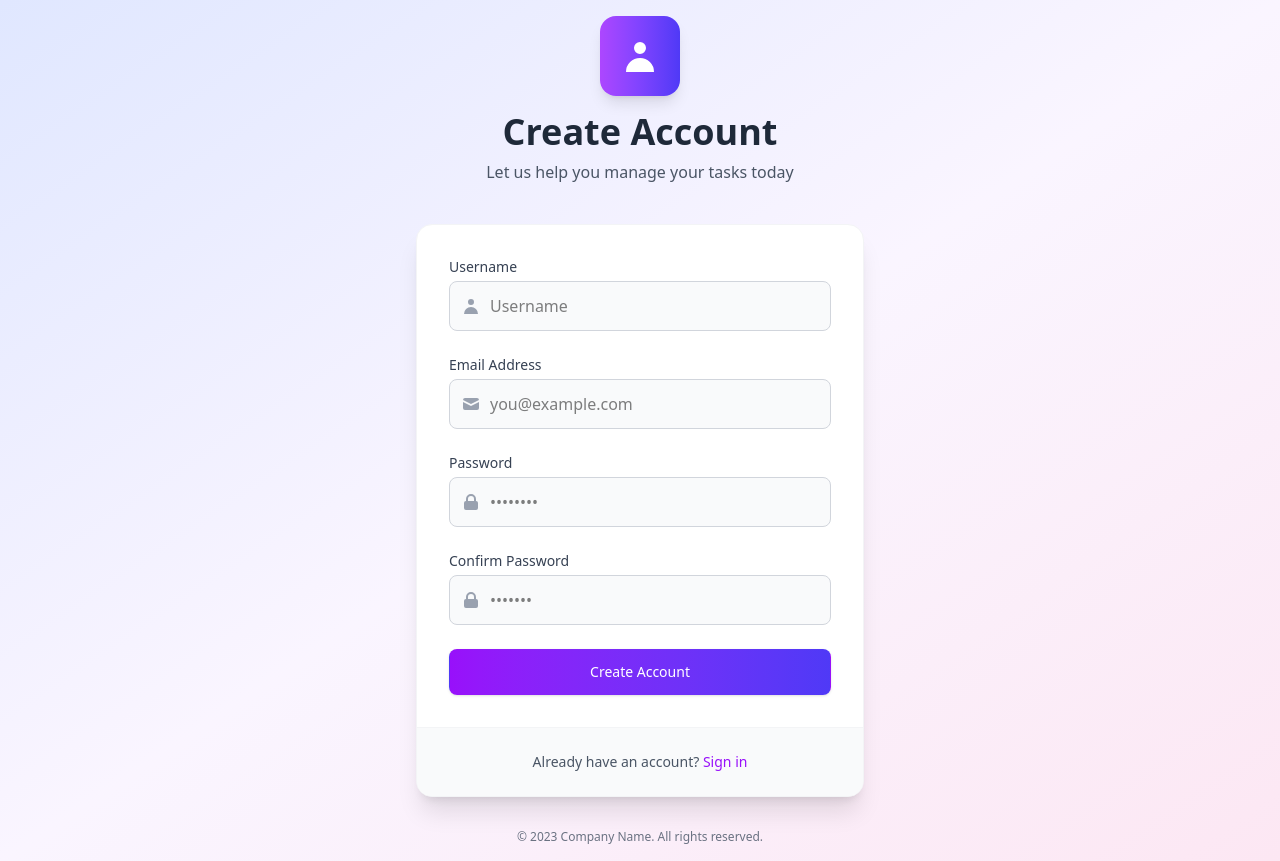
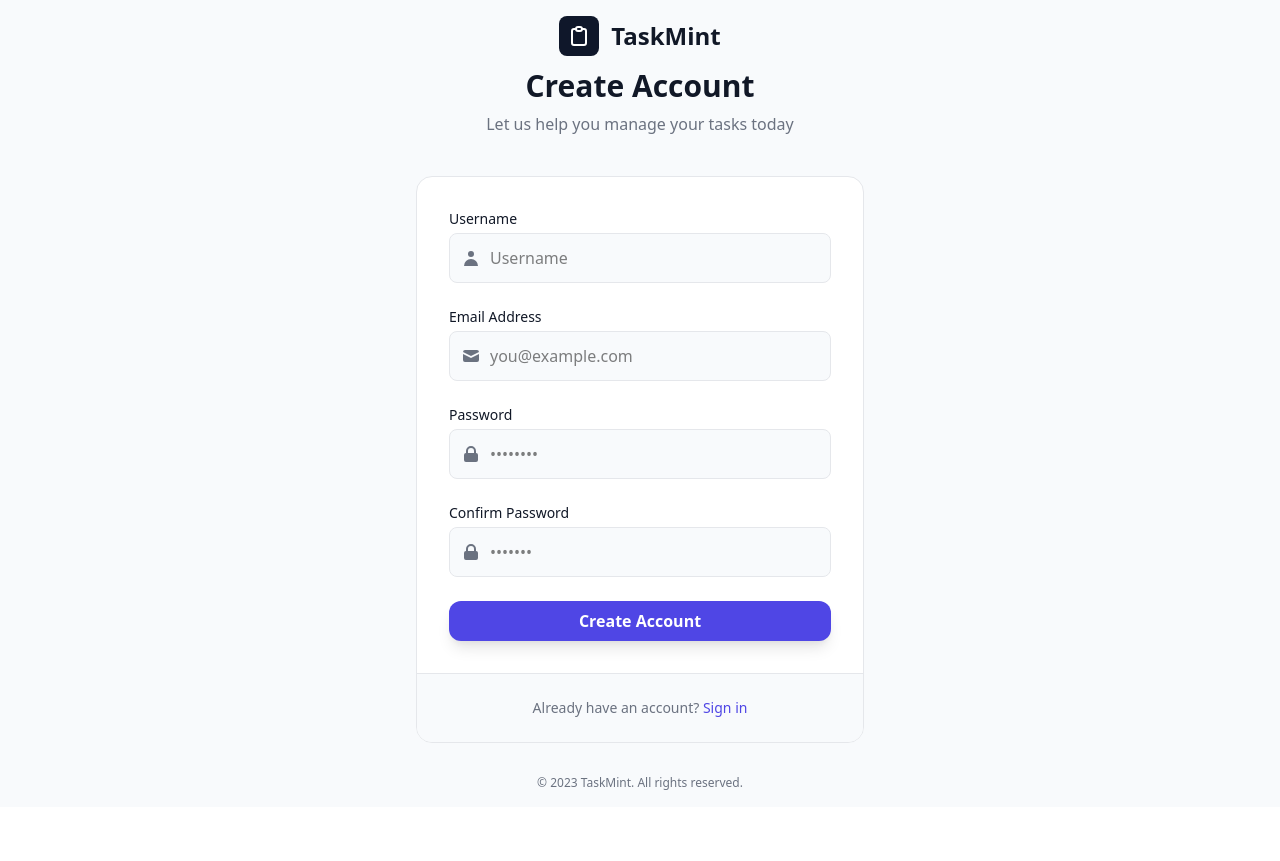
Before and after one commit to TopboySaint/Task-Manager, a React (Vite) app in the folder client/: page /signup in a window 1280 px wide. After the commit the page ends 807 px from the top, so only its background shows below. Built offline with nearby package versions, Linux system fonts and the light colour scheme.

Commit message:
Refactor Signup component styles and update CSS for improved theming

```diff
--- a/client/src/Signup.jsx
+++ b/client/src/Signup.jsx
@@ -43,32 +43,34 @@ const Signup = () => {
 
   return (
     <>
-    <form action="" onSubmit={formik.handleSubmit}>
-      <div className="min-h-screen flex items-center justify-center bg-gradient-to-br from-indigo-100 via-purple-50 to-pink-100 p-4">
+    <form action="" onSubmit={formik.handleSubmit} className="min-h-screen bg-surface-2 flex items-center justify-center p-4">
       <div className="w-full max-w-md">
         {/* Logo/Header */}
         <div className="text-center mb-10">
-          <div className="mx-auto w-20 h-20 bg-gradient-to-r from-purple-500 to-indigo-600 rounded-2xl flex items-center justify-center mb-4 shadow-lg">
-            <svg xmlns="http://www.w3.org/2000/svg" className="h-10 w-10 text-white" viewBox="0 0 20 20" fill="currentColor">
-              <path fillRule="evenodd" d="M10 9a3 3 0 100-6 3 3 0 000 6zm-7 9a7 7 0 1114 0H3z" clipRule="evenodd" />
-            </svg>
+          <div className="flex items-center justify-center gap-3 mb-3">
+            <div className="w-10 h-10 bg-brand rounded-lg flex items-center justify-center">
+              <svg className="w-6 h-6 text-brand-contrast" fill="none" stroke="currentColor" viewBox="0 0 24 24" xmlns="http://www.w3.org/2000/svg">
+                <path strokeLinecap="round" strokeLinejoin="round" strokeWidth="2" d="M9 5H7a2 2 0 00-2 2v12a2 2 0 002 2h10a2 2 0 002-2V7a2 2 0 00-2-2h-2M9 5a2 2 0 002 2h2a2 2 0 002-2M9 5a2 2 0 012-2h2a2 2 0 012 2" />
+              </svg>
+            </div>
+            <span className="text-2xl font-bold text-text">TaskMint</span>
           </div>
-          <h1 className="text-4xl font-bold text-gray-800">Create Account</h1>
-          <p className="text-gray-600 mt-2">Let us help you manage your tasks today</p>
+          <h1 className="text-3xl font-extrabold text-text">Create Account</h1>
+          <p className="text-muted mt-2">Let us help you manage your tasks today</p>
         </div>
 
         {/* Signup Card */}
-        <div className="bg-white rounded-2xl shadow-xl overflow-hidden border border-gray-100">
-          <div className="p-8">
+        <div className="card overflow-hidden">
+          <div className="p-6 md:p-8">
             <div className="space-y-6">
               {/* Name Input */}
               <div>
-                <label htmlFor="name" className="block text-sm font-medium text-gray-700 mb-1">
+                <label htmlFor="name" className="block text-sm font-medium text-text mb-1">
                   Username
                 </label>
                 <div className="relative">
                   <div className="absolute inset-y-0 left-0 pl-3 flex items-center pointer-events-none">
-                    <svg xmlns="http://www.w3.org/2000/svg" className="h-5 w-5 text-gray-400" viewBox="0 0 20 20" fill="currentColor">
+                    <svg xmlns="http://www.w3.org/2000/svg" className="h-5 w-5 text-muted" viewBox="0 0 20 20" fill="currentColor">
                       <path fillRule="evenodd" d="M10 9a3 3 0 100-6 3 3 0 000 6zm-7 9a7 7 0 1114 0H3z" clipRule="evenodd" />
                     </svg>
                   </div>
@@ -79,7 +81,7 @@ const Signup = () => {
                     onBlur={formik.handleBlur}
                     type="text"
                     autoComplete="name"
-                    className="block w-full pl-10 pr-3 py-3 border border-gray-300 rounded-lg bg-gray-50 focus:outline-none focus:ring-2 focus:ring-purple-500 focus:border-transparent transition duration-200"
+                    className="block w-full pl-10 pr-3 py-3 border border-default rounded-lg bg-surface-2 focus:outline-none focus:ring-2 focus:ring-[color:var(--accent)] focus:border-transparent transition duration-200"
                     placeholder="Username"
                   />
                   {
@@ -91,12 +93,12 @@ const Signup = () => {
 
               {/* Email Input */}
               <div>
-                <label htmlFor="email" className="block text-sm font-medium text-gray-700 mb-1">
+        <label htmlFor="email" className="block text-sm font-medium text-text mb-1">
                   Email Address
                 </label>
                 <div className="relative">
                   <div className="absolute inset-y-0 left-0 pl-3 flex items-center pointer-events-none">
-                    <svg xmlns="http://www.w3.org/2000/svg" className="h-5 w-5 text-gray-400" viewBox="0 0 20 20" fill="currentColor">
+          <svg xmlns="http://www.w3.org/2000/svg" className="h-5 w-5 text-muted" viewBox="0 0 20 20" fill="currentColor">
                       <path d="M2.003 5.884L10 9.882l7.997-3.998A2 2 0 0016 4H4a2 2 0 00-1.997 1.884z" />
                       <path d="M18 8.118l-8 4-8-4V14a2 2 0 002 2h12a2 2 0 002-2V8.118z" />
                     </svg>
@@ -108,7 +110,7 @@ const Signup = () => {
                     onBlur={formik.handleBlur}
                     type="email"
                     autoComplete="email"
-                    className="block w-full pl-10 pr-3 py-3 border border-gray-300 rounded-lg bg-gray-50 focus:outline-none focus:ring-2 focus:ring-purple-500 focus:border-transparent transition duration-200"
+          className="block w-full pl-10 pr-3 py-3 border border-default rounded-lg bg-surface-2 focus:outline-none focus:ring-2 focus:ring-[color:var(--accent)] focus:border-transparent transition duration-200"
                     placeholder="you@example.com"
                   />
                   {
@@ -120,12 +122,12 @@ const Signup = () => {
 
               {/* Password Input */}
               <div>
-                <label htmlFor="password" className="block text-sm font-medium text-gray-700 mb-1">
+        <label htmlFor="password" className="block text-sm font-medium text-text mb-1">
                   Password
                 </label>
                 <div className="relative">
                   <div className="absolute inset-y-0 left-0 pl-3 flex items-center pointer-events-none">
-                    <svg xmlns="http://www.w3.org/2000/svg" className="h-5 w-5 text-gray-400" viewBox="0 0 20 20" fill="currentColor">
+          <svg xmlns="http://www.w3.org/2000/svg" className="h-5 w-5 text-muted" viewBox="0 0 20 20" fill="currentColor">
                       <path fillRule="evenodd" d="M5 9V7a5 5 0 0110 0v2a2 2 0 012 2v5a2 2 0 01-2 2H5a2 2 0 01-2-2v-5a2 2 0 012-2zm8-2v2H7V7a3 3 0 016 0z" clipRule="evenodd" />
                     </svg>
                   </div>
@@ -136,7 +138,7 @@ const Signup = () => {
                     onBlur={formik.handleBlur}
                     type="password"
                     autoComplete="new-password"
-                    className="block w-full pl-10 pr-3 py-3 border border-gray-300 rounded-lg bg-gray-50 focus:outline-none focus:ring-2 focus:ring-purple-500 focus:border-transparent transition duration-200"
+          className="block w-full pl-10 pr-3 py-3 border border-default rounded-lg bg-surface-2 focus:outline-none focus:ring-2 focus:ring-[color:var(--accent)] focus:border-transparent transition duration-200"
                     placeholder="••••••••"
                   />
                   {
@@ -148,12 +150,12 @@ const Signup = () => {
 
               {/* Confirm Password Input */}
               <div>
-                <label htmlFor="confirm-password" className="block text-sm font-medium text-gray-700 mb-1">
+                <label htmlFor="confirm-password" className="block text-sm font-medium text-text mb-1">
                   Confirm Password
                 </label>
                 <div className="relative">
                   <div className="absolute inset-y-0 left-0 pl-3 flex items-center pointer-events-none">
-                    <svg xmlns="http://www.w3.org/2000/svg" className="h-5 w-5 text-gray-400" viewBox="0 0 20 20" fill="currentColor">
+                    <svg xmlns="http://www.w3.org/2000/svg" className="h-5 w-5 text-muted" viewBox="0 0 20 20" fill="currentColor">
                       <path fillRule="evenodd" d="M5 9V7a5 5 0 0110 0v2a2 2 0 012 2v5a2 2 0 01-2 2H5a2 2 0 01-2-2v-5a2 2 0 012-2zm8-2v2H7V7a3 3 0 016 0z" clipRule="evenodd" />
                     </svg>
                   </div>
@@ -164,7 +166,7 @@ const Signup = () => {
                     onBlur={formik.handleBlur}
                     type="password"
                     autoComplete="new-password"
-                    className="block w-full pl-10 pr-3 py-3 border border-gray-300 rounded-lg bg-gray-50 focus:outline-none focus:ring-2 focus:ring-purple-500 focus:border-transparent transition duration-200"
+                    className="block w-full pl-10 pr-3 py-3 border border-default rounded-lg bg-surface-2 focus:outline-none focus:ring-2 focus:ring-[color:var(--accent)] focus:border-transparent transition duration-200"
                     placeholder="•••••••"
                   />
                   {
@@ -177,7 +179,7 @@ const Signup = () => {
               <div>
                 <button
                   type="submit"
-                  className="w-full flex justify-center py-3 px-4 border border-transparent rounded-lg shadow-sm text-sm font-medium text-white bg-gradient-to-r from-purple-600 to-indigo-600 hover:from-purple-700 hover:to-indigo-700 focus:outline-none focus:ring-2 focus:ring-offset-2 focus:ring-purple-500 transition duration-200 transform hover:-translate-y-0.5"
+                  className="w-full btn btn-primary btn-md"
                 >
                   Create Account
                 </button>
@@ -186,10 +188,10 @@ const Signup = () => {
           </div>
 
           {/* Login Link */}
-          <div className="bg-gray-50 px-8 py-6 border-t border-gray-100">
-            <p className="text-center text-sm text-gray-600">
+          <div className="bg-surface-2 px-8 py-6 border-t border-default">
+            <p className="text-center text-sm text-muted">
               Already have an account?{' '}
-              <a href="#" className="font-medium text-purple-600 hover:text-purple-500 transition duration-200">
+              <a href="#" className="font-medium text-accent hover:opacity-90 transition duration-200">
                 Sign in
               </a>
             </p>
@@ -197,11 +199,10 @@ const Signup = () => {
         </div>
 
         {/* Footer */}
-        <p className="mt-8 text-center text-xs text-gray-500">
-          © 2023 Company Name. All rights reserved.
+        <p className="mt-8 text-center text-xs text-muted">
+          © 2023 TaskMint. All rights reserved.
         </p>
       </div>
-    </div>
     </form>
     </>
   )
--- a/client/src/index.css
+++ b/client/src/index.css
@@ -20,6 +20,7 @@
 .bg-surface-2 { background-color: var(--surface-2); }
 .bg-brand { background-color: var(--brand); }
 .text-brand { color: var(--brand); }
+.text-accent { color: var(--accent); }
 .text-brand-contrast { color: var(--brand-contrast); }
 .text-text { color: var(--text); }
 .text-muted { color: var(--muted); }
```
